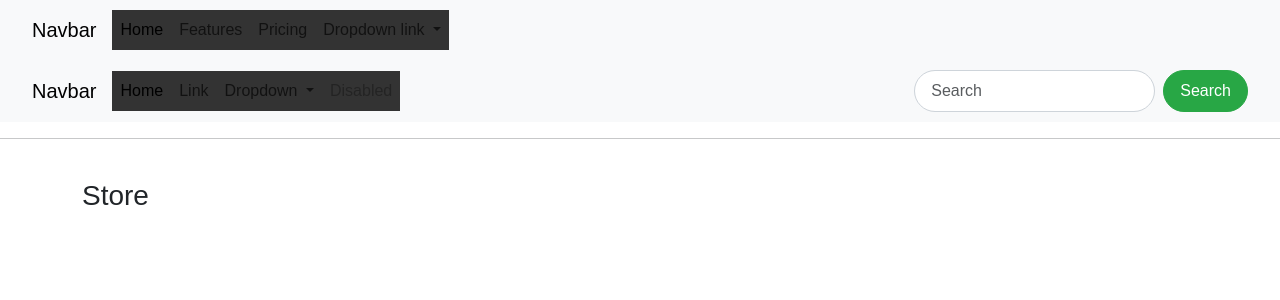
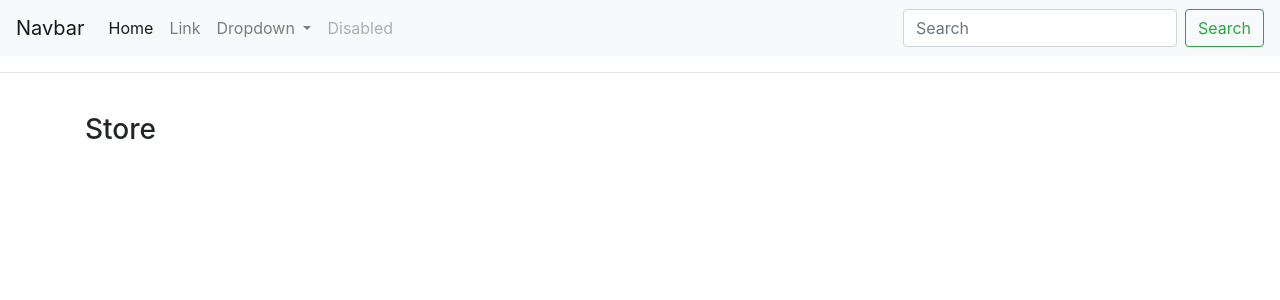
Before and after one commit to YenXXXW/special_PROJ, a Django app: page / in a window 1280 px wide. Shown: the top 300 px of the page. Run offline with Django 5.2, Linux system fonts and the light colour scheme.

Commit message:
testing changes

```diff
--- a/static/css/main.css
+++ /dev/null
@@ -1,158 +0,0 @@
-body {
-	font-family: Arial, sans-serif;
-	margin: 0;
-	padding: 0;
-}
-.navbar {
-	display: flex;
-	align-items: center;
-	justify-content: space-between;
-	background-color: #333;
-	padding: 10px 20px;
-	color: white;
-}
-.navbar .logo {
-	font-size: 24px;
-}
-.navbar .nav-links {
-	list-style: none;
-	display: flex;
-	align-items: center;
-	margin: 0;
-	padding: 0;
-}
-.navbar .nav-links li {
-	margin: 0 10px;
-}
-.navbar .nav-links a {
-	color: white;
-	text-decoration: none;
-}
-.form-inline {
-    display: flex;
-    align-items: center;
-    margin: 0 auto; /* Center the form horizontally */
-    max-width: 600px; /* Maximum width for the form */
-}
-.form-control {
-    width: 100%; /* Full width input */
-    margin-right: 10px; /* Space between input and button */
-    border-radius: 30px; /* More rounded corners */
-    border: 1px solid #ced4da; /* Border color */
-    padding: 0.5rem 1rem; /* Padding inside the input */
-    transition: border-color 0.2s, box-shadow 0.2s; /* Smooth transition for focus effects */
-}
-.btn.btn-warning {
-    color: #000; /* Button text color */
-    background-color: #ffc107; /* Button background color */
-    border-color: #ffc107; /* Button border color */
-    padding: 0.5rem 1rem; /* Padding inside the button */
-    font-size: 1rem; /* Font size */
-    border-radius: 0.25rem; /* Rounded corners */
-    text-align: center; /* Center text */
-    text-decoration: none; /* Remove underline */
-    transition: background-color 0.2s, border-color 0.2s; /* Smooth transition for hover effects */
-}
-
-.btn.btn-warning:hover {
-    background-color: #e0a800; /* Button background color on hover */
-    border-color: #d39e00; /* Button border color on hover */
-    color: #000; /* Button text color on hover */
-}
-
-.btn.btn-warning:focus, .btn.btn-warning:active {
-    background-color: #e0a800; /* Button background color on focus/active */
-    border-color: #d39e00; /* Button border color on focus/active */
-    box-shadow: 0 0 0 0.2rem rgba(255,193,7,.5); /* Box shadow on focus/active */
-    outline: none; /* Remove default outline */
-}
-.form-control:focus {
-    border-color: #80bdff; /* Border color on focus */
-    box-shadow: 0 0 0 0.2rem rgba(0,123,255,.25); /* Box shadow on focus */
-    outline: none; /* Remove default outline */
-}
-#cart-icon{
-	width:25px;
-	display: inline-block;
-	margin-left: 15px;
-}
-#cart-total{
-	display: block;
-	text-align: center;
-	color:#fff;
-	background-color: red;
-	width: 20px;
-	height: 25px;
-	border-radius: 50%;
-	font-size: 14px;
-}
-.btn{
-	border-radius: 0;
-}
-.btn-outline-success {
-    color: #fff; /* Button text color */
-    background-color: #28a745; /* Button background color */
-    border-color: #28a745; /* Button border color */
-    padding: 0.5rem 1rem; /* Padding inside the button */
-    border-radius: 30px; /* More rounded corners */
-    transition: color 0.2s, background-color 0.2s, border-color 0.2s; /* Smooth transition for hover effects */
-}
-ul {
-	list-style-type: none;
-	margin: 0;
-	padding: 0;
-	overflow: hidden;
-	background-color: #333;
-  }
-
-  li {
-	float: left;
-  }
-
-  li a, .dropbtn {
-	display: inline-block;
-	color: white;
-	text-align: center;
-	padding: 14px 16px;
-	text-decoration: none;
-  }
-
-  li a:hover, .dropdown:hover .dropbtn {
-	background-color: red;
-  }
-
-  li.dropdown {
-	display: inline-block;
-  }
-  .arrow {
-	border: solid white;
-	border-width: 0 3px 3px 0;
-	display: inline-block;
-	padding: 3px;
-  }
-  .down {
-	transform: rotate(45deg);
-	-webkit-transform: rotate(45deg);
-  }
-  .dropdown-content {
-	display: none;
-	position: absolute;
-	background-color: #1d0202;
-	min-width: 160px;
-	box-shadow: 0px 8px 16px 0px rgba(235, 7, 7, 0.2);
-	z-index: 1;
-  }
-
-  .dropdown-content a {
-	color: red;
-	padding: 12px 16px;
-	text-decoration: none;
-	display: block;
-	text-align: left;
-  }
-
-  .dropdown-content a:hover {background-color: #f10a0a;}
-
-  .dropdown:hover .dropdown-content {
-	display: block;
-  }
--- a/store/Templates/store/main.html
+++ b/store/Templates/store/main.html
@@ -6,7 +6,7 @@
 
 	<meta name="viewport" content="width=device-width, initial-scale=1, maximum-scale=1, minimum-scale=1" />
 
-	<link href="https://cdn.jsdelivr.net/npm/bootstrap@5.3.3/dist/css/bootstrap.min.css" rel="stylesheet" integrity="sha384-QWTKZyjpPEjISv5WaRU9OFeRpok6YctnYmDr5pNlyT2bRjXh0JMhjY6hW+ALEwIH" crossorigin="anonymous">
+	<link rel="stylesheet" href="https://cdn.jsdelivr.net/npm/bootstrap@4.4.1/dist/css/bootstrap.min.css" integrity="sha384-Vkoo8x4CGsO3+Hhxv8T/Q5PaXtkKtu6ug5TOeNV6gBiFeWPGFN9MuhOf23Q9Ifjh" crossorigin="anonymous">
 
 	<link rel="stylesheet" type="text/css" href="{% static 'css/main.css' %}">
 
@@ -50,71 +50,39 @@
 	   </div>
     </nav>
 	 -->
-	 <nav class="navbar navbar-expand-lg bg-body-tertiary">
-  <div class="container-fluid">
+	 <nav class="navbar navbar-expand-lg navbar-light bg-light">
 		<a class="navbar-brand" href="#">Navbar</a>
-    <button class="navbar-toggler" type="button" data-bs-toggle="collapse" data-bs-target="#navbarNavDropdown" aria-controls="navbarNavDropdown" aria-expanded="false" aria-label="Toggle navigation">
+		<button class="navbar-toggler" type="button" data-toggle="collapse" data-target="#navbarSupportedContent" aria-controls="navbarSupportedContent" aria-expanded="false" aria-label="Toggle navigation">
 		  <span class="navbar-toggler-icon"></span>
 		</button>
-    <div class="collapse navbar-collapse" id="navbarNavDropdown">
-      <ul class="navbar-nav">
-        <li class="nav-item">
-          <a class="nav-link active" aria-current="page" href="#">Home</a>
-        </li>
-        <li class="nav-item">
-          <a class="nav-link" href="#">Features</a>
-        </li>
-        <li class="nav-item">
-          <a class="nav-link" href="#">Pricing</a>
-        </li>
-        <li class="nav-item dropdown">
-          <a class="nav-link dropdown-toggle" href="#" role="button" data-bs-toggle="dropdown" aria-expanded="false">
-            Dropdown link
-          </a>
-          <ul class="dropdown-menu">
-            <li><a class="dropdown-item" href="#">Action</a></li>
-            <li><a class="dropdown-item" href="#">Another action</a></li>
-            <li><a class="dropdown-item" href="#">Something else here</a></li>
-          </ul>
-        </li>
-      </ul>
-    </div>
-  </div>
-</nav>
-	 <nav class="navbar navbar-expand-lg bg-body-tertiary">
-		<div class="container-fluid">
-		  <a class="navbar-brand" href="#">Navbar</a>
-		  <button class="navbar-toggler" type="button" data-bs-toggle="collapse" data-bs-target="#navbarSupportedContent" aria-controls="navbarSupportedContent" aria-expanded="false" aria-label="Toggle navigation">
-			<span class="navbar-toggler-icon"></span>
-		  </button>
+
 		<div class="collapse navbar-collapse" id="navbarSupportedContent">
-			<ul class="navbar-nav me-auto mb-2 mb-lg-0">
-			  <li class="nav-item">
-				<a class="nav-link active" aria-current="page" href="#">Home</a>
+		  <ul class="navbar-nav mr-auto">
+			<li class="nav-item active">
+			  <a class="nav-link" href="#">Home <span class="sr-only">(current)</span></a>
 			</li>
 			<li class="nav-item">
 			  <a class="nav-link" href="#">Link</a>
 			</li>
 			<li class="nav-item dropdown">
-				<a class="nav-link dropdown-toggle" href="#" role="button" data-bs-toggle="dropdown" aria-expanded="false">
+			  <a class="nav-link dropdown-toggle" href="#" id="navbarDropdown" role="button" data-toggle="dropdown" aria-haspopup="true" aria-expanded="false">
 				Dropdown
 			  </a>
-				<ul class="dropdown-menu">
-				  <li><a class="dropdown-item" href="#">Action</a></li>
-				  <li><a class="dropdown-item" href="#">Another action</a></li>
-				  <li><hr class="dropdown-divider"></li>
-				  <li><a class="dropdown-item" href="#">Something else here</a></li>
-				</ul>
+			  <div class="dropdown-menu" aria-labelledby="navbarDropdown">
+				<a class="dropdown-item" href="#">Action</a>
+				<a class="dropdown-item" href="#">Another action</a>
+				<div class="dropdown-divider"></div>
+				<a class="dropdown-item" href="#">Something else here</a>
+			  </div>
 			</li>
 			<li class="nav-item">
-				<a class="nav-link disabled" aria-disabled="true">Disabled</a>
+			  <a class="nav-link disabled" href="#" tabindex="-1" aria-disabled="true">Disabled</a>
 			</li>
 		  </ul>
-			<form class="d-flex" role="search">
-			  <input class="form-control me-2" type="search" placeholder="Search" aria-label="Search">
-			  <button class="btn btn-outline-success" type="submit">Search</button>
+		  <form class="form-inline my-2 my-lg-0">
+			<input class="form-control mr-sm-2" type="search" placeholder="Search" aria-label="Search">
+			<button class="btn btn-outline-success my-2 my-sm-0" type="submit">Search</button>
 		  </form>
-		  </div>
 		</div>
 	  </nav>
 	<hr>
@@ -126,6 +94,8 @@
             {% endblock content %}
          </div>
 
-		 <script src="https://cdn.jsdelivr.net/npm/bootstrap@5.3.3/dist/js/bootstrap.bundle.min.js" integrity="sha384-YvpcrYf0tY3lHB60NNkmXc5s9fDVZLESaAA55NDzOxhy9GkcIdslK1eN7N6jIeHz" crossorigin="anonymous"></script>
+		 <script src="https://code.jquery.com/jquery-3.4.1.slim.min.js" integrity="sha384-J6qa4849blE2+poT4WnyKhv5vZF5SrPo0iEjwBvKU7imGFAV0wwj1yYfoRSJoZ+n" crossorigin="anonymous"></script>
+<script src="https://cdn.jsdelivr.net/npm/popper.js@1.16.0/dist/umd/popper.min.js" integrity="sha384-Q6E9RHvbIyZFJoft+2mJbHaEWldlvI9IOYy5n3zV9zzTtmI3UksdQRVvoxMfooAo" crossorigin="anonymous"></script>
+<script src="https://cdn.jsdelivr.net/npm/bootstrap@4.4.1/dist/js/bootstrap.min.js" integrity="sha384-wfSDF2E50Y2D1uUdj0O3uMBJnjuUD4Ih7YwaYd1iqfktj0Uod8GCExl3Og8ifwB6" crossorigin="anonymous"></script>
 </body>
 </html>
```
Also changed, not shown: store/static/css/main.css (added), store/static/images/cart.png (renamed from static/images/cart.png), 3 other files. Lines whose indentation alone changed are shown as unchanged.
